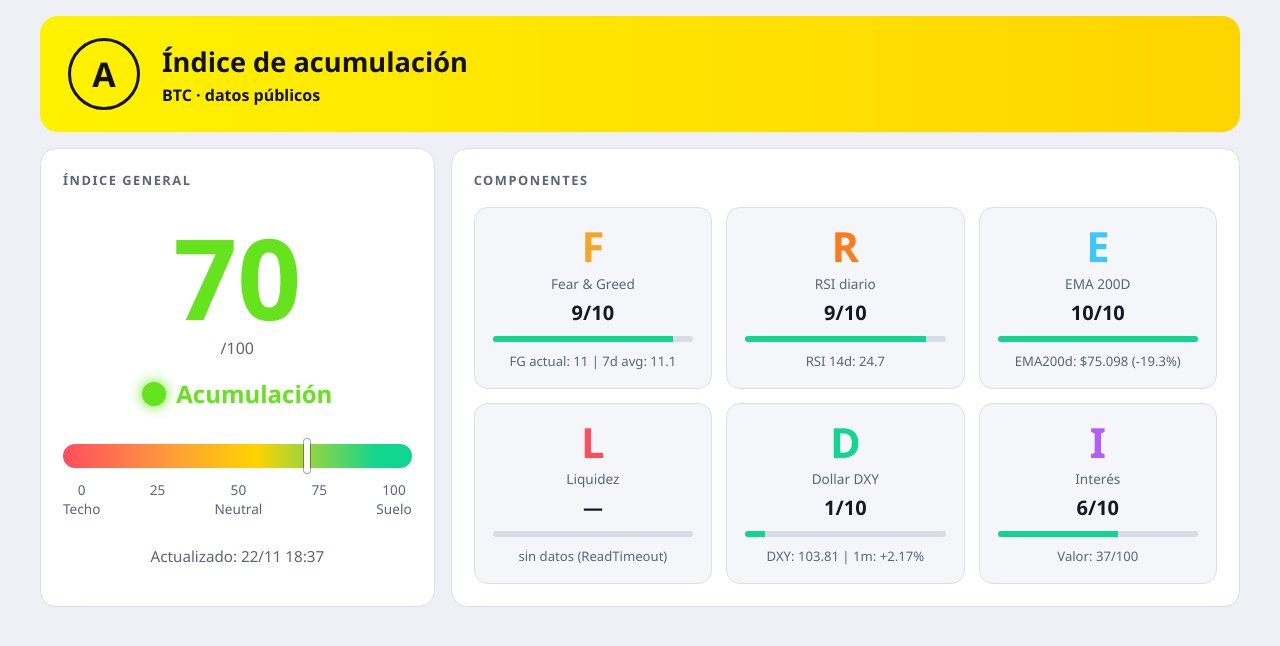
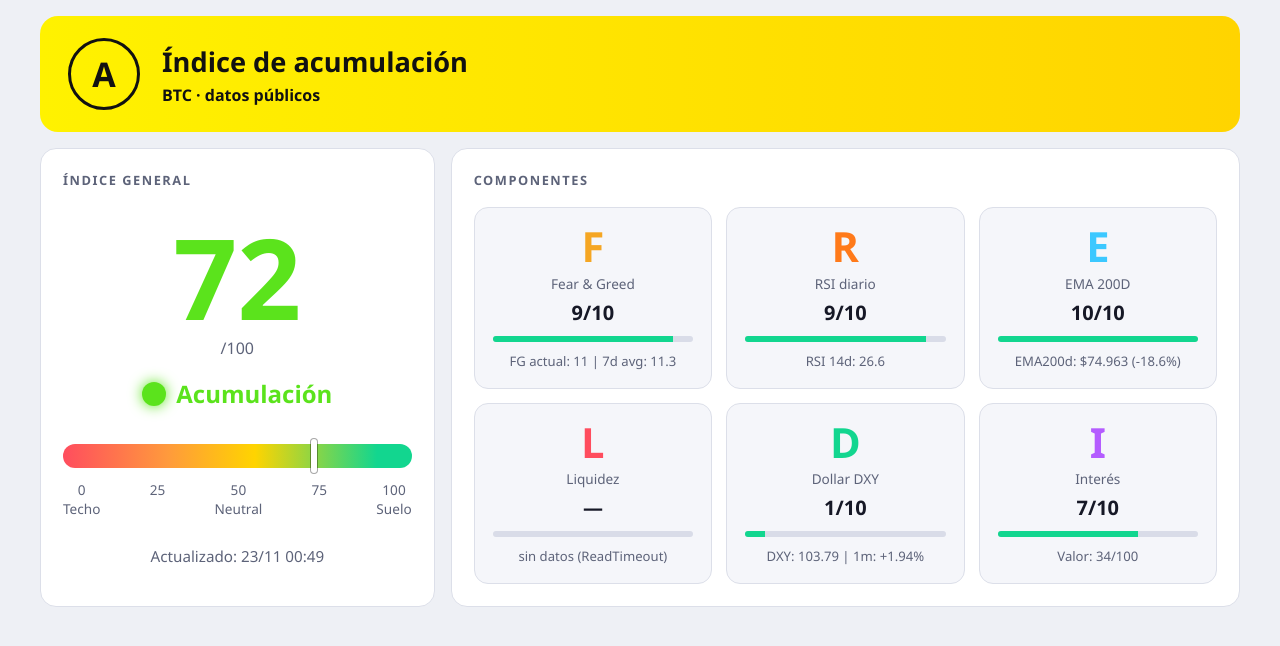
Before and after one commit to Malaga2024525542/dashboard, a plain HTML site: page docs/index.html in a window 1280 px wide. Drawn offline with Linux system fonts and the light colour scheme.

Commit message:
Actualizar índice

```diff
--- a/docs/index.html
+++ b/docs/index.html
@@ -43,7 +43,7 @@ html{height:100%}body{margin:0;min-height:100%;background:var(--bg);color:var(--
 <section class="panel"><h2>Componentes</h2><div class="cards" id="cards"></div></section>
 </main></div>
 <script>
-const D={"comps": [{"k": "F", "n": "Fear & Greed", "c": "#f5a623", "s": 9, "d": "FG actual: 11 | 7d avg: 11.1"}, {"k": "R", "n": "RSI diario", "c": "#ff7a1a", "s": 9, "d": "RSI 14d: 24.7"}, {"k": "E", "n": "EMA 200D", "c": "#3cc8ff", "s": 10, "d": "EMA200d: $75.098 (-19.3%)"}, {"k": "L", "n": "Liquidez", "c": "#ff4d5e", "s": null, "d": "sin datos (ReadTimeout)"}, {"k": "D", "n": "Dollar DXY", "c": "#12d68f", "s": 1, "d": "DXY: 103.81 | 1m: +2.17%"}, {"k": "I", "n": "Interés", "c": "#b45cff", "s": 6, "d": "Valor: 37/100"}], "index": 70, "updated": "2026-11-22T18:37:53.086119+00:00"};
+const D={"comps": [{"k": "F", "n": "Fear & Greed", "c": "#f5a623", "s": 9, "d": "FG actual: 11 | 7d avg: 11.3"}, {"k": "R", "n": "RSI diario", "c": "#ff7a1a", "s": 9, "d": "RSI 14d: 26.6"}, {"k": "E", "n": "EMA 200D", "c": "#3cc8ff", "s": 10, "d": "EMA200d: $74.963 (-18.6%)"}, {"k": "L", "n": "Liquidez", "c": "#ff4d5e", "s": null, "d": "sin datos (ReadTimeout)"}, {"k": "D", "n": "Dollar DXY", "c": "#12d68f", "s": 1, "d": "DXY: 103.79 | 1m: +1.94%"}, {"k": "I", "n": "Interés", "c": "#b45cff", "s": 7, "d": "Valor: 34/100"}], "index": 72, "updated": "2026-11-23T00:49:47.040533+00:00"};
 const zonas=[[80,"Acumulación fuerte"],[60,"Acumulación"],[40,"Neutral"],[20,"Precaución"],[0,"Techo: distribuir"]];
 const cards=document.getElementById("cards");
 D.comps.forEach(c=>{const el=document.createElement("div");el.className="card";
```
